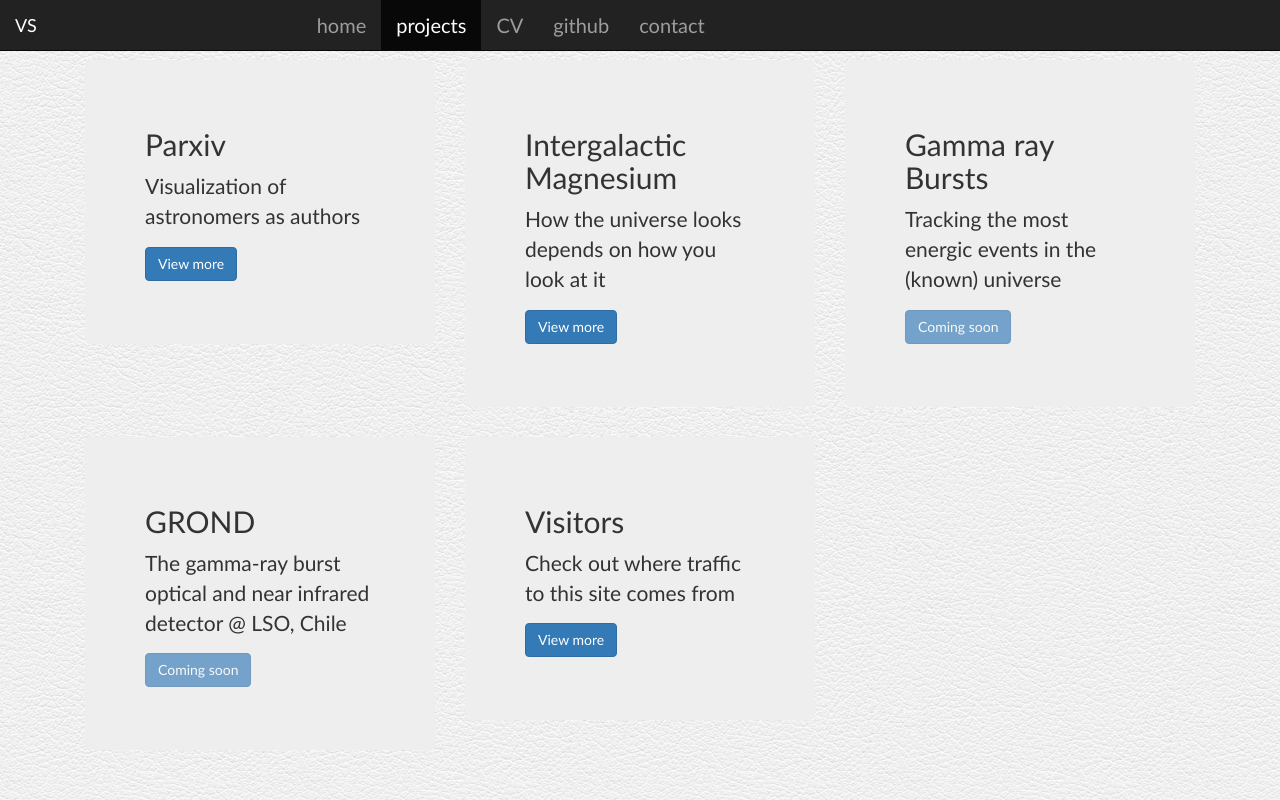
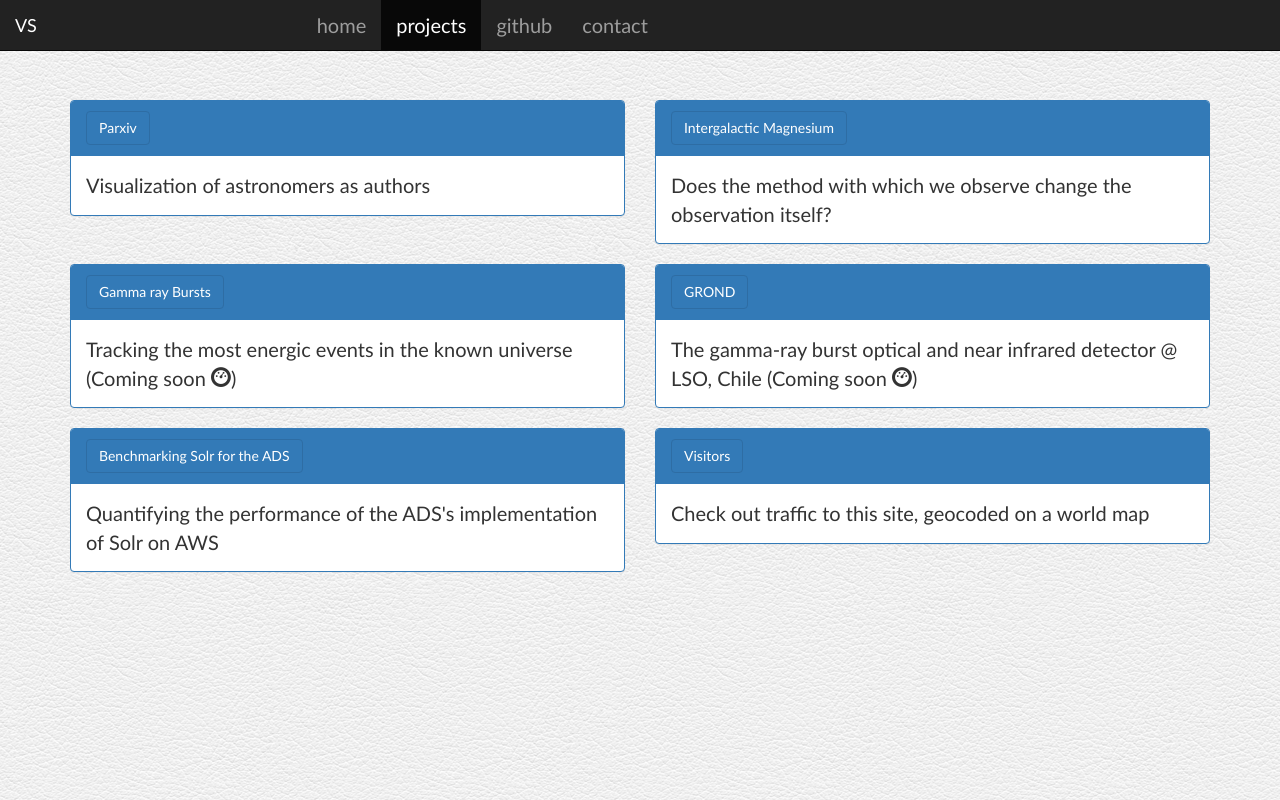
Before and after one commit to vsudilov/vss-flask, a Flask app: page /projects/ in a window 1280 px wide. Run offline with Flask 2, Linux system fonts and the light colour scheme; some libraries are stand-ins or nearby versions.

Commit message:
solr-benchmarking live; updates to projects layout; about me at /home added

```diff
--- a/templates/navbar.html
+++ b/templates/navbar.html
@@ -13,7 +13,7 @@
       <ul class="nav navbar-nav" style="margin-left:20%;">
         <li {% if request.path == "/" %} class="active" {% endif %}><a href="/">home</a></li>
         <li {% if request.path == "/projects/" %} class="active" {% endif %}><a href="/projects/">projects</a></li>
-        <li {% if request.path == "/cv/" %} class="active" {% endif %}><a href="/cv/">CV</a></li>
+        <!-- <li {% if request.path == "/cv/" %} class="active" {% endif %}><a href="/cv/">CV</a></li> -->
         <li> <a href="https://github.com/vsudilov/">github</a></li>
         <li {% if request.path == "/contact/" %} class="active" {% endif %}><a href="/contact/">contact</a></li>
       </ul>
--- a/templates/projects.html
+++ b/templates/projects.html
@@ -1,9 +1,8 @@
 {% extends "base.html" %}
 {% block content %}
 <style>
-  .hero-unit {
-    width:250px;
-    height:200px;
+  .container {
+    margin-top: 2em;
   }
 </style>
 
@@ -12,90 +11,91 @@ $(document).ready(function(){
   $('btn.disabled').prop('disabled', true)
 });
 </script>
-<!--
-<div class="container-fluid">
-  <div class="col-md-12">
-      <div class="row">
-          <div class="col-sm-2"> -->
 
 
 <div class="container">
-  <div class="col-md-12">
-    <div class="row">
-      <div class="col-sm-4">
-        <div class="jumbotron">
-        <h2>Parxiv</h2>
-        <p>Visualization of astronomers as authors</p>
-        <p>
-        <a class="btn btn-primary btn-large" href="/projects/parxiv">
-        View more
-        </a>
-        </p>
+  <div class="row">
+    <div class="col-md-6">
+      <div class="panel panel-primary">
+        <div class="panel-heading">
+          <a class="btn btn-primary" href="/projects/parxiv">Parxiv</a>
+        </div>
+        <div class="panel-body">
+          Visualization of astronomers as authors
         </div>
       </div>
+    </div>
+  <!-- </div> -->
 
-      <div class="col-sm-4">
-        <div class="jumbotron">
-        <h2>Intergalactic Magnesium</h2>
-        <p>How the universe looks depends on how you look at it</p>
-        <p>
-        <a class="btn btn-primary btn-large" href="/projects/mgii">
-        View more
-        </a>
-        </p>
+  <!-- <div class="row"> -->
+    <div class="col-md-6">
+      <div class="panel panel-primary">
+        <div class="panel-heading">
+          <a class="btn btn-primary" href="/projects/mgii">Intergalactic Magnesium</a>
         </div>
-      </div>
-
-      <div class="col-sm-4">
-        <div class="jumbotron">
-        <h2>Gamma ray Bursts</h2>
-        <p>Tracking the most energic events in the (known) universe</p>
-        <p>
-        <a class="btn btn-primary btn-large disabled" href="#/projects/grbs">
-        Coming soon <i class="icon-time icon-white"></i>
-        </a>
-        </p>
-        </div>
-      </div>
-
-    </div>
-
-    <div class="row">
-      <div class="col-sm-4">
-        <div class="jumbotron">
-        <h2>GROND</h2>
-        <p>The gamma-ray burst optical and near infrared detector @ LSO, Chile</p>
-        <p>
-        <a class="btn btn-primary btn-large disabled" href="#/projects/grond">
-        Coming soon <i class="icon-time icon-white"></i>
-        </a>
-        </p>
-        </div>
-      </div>
-
-      <div class="col-sm-4">
-        <div class="jumbotron">
-        <h2>Visitors</h2>
-        <p>Check out where traffic to this site comes from</p>
-        <p>
-        <a class="btn btn-primary btn-large" href="/visitors/">
-        View more
-        </a>
-        </p>
+        <div class="panel-body">
+          Does the method with which we observe change the observation itself?
         </div>
       </div>
     </div>
   </div>
+
+  <div class="row">
+    <div class="col-md-6">
+      <div class="panel panel-primary">
+        <div class="panel-heading">
+          <a class="btn btn-primary" href="/projects/#grbs">Gamma ray Bursts</a>
+        </div>
+        <div class="panel-body">
+          Tracking the most energic events in the known universe (Coming soon <span class="glyphicon glyphicon-dashboard"></span>)
+        </div>
+      </div>
+    </div>
+  <!-- </div> -->
+
+  <!-- <div class="row"> -->
+    <div class="col-md-6">
+      <div class="panel panel-primary">
+        <div class="panel-heading">
+          <a class="btn btn-primary" href="/projects/#grond">GROND</a>
+        </div>
+        <div class="panel-body">
+          The gamma-ray burst optical and near infrared detector @ LSO, Chile (Coming soon <span class="glyphicon glyphicon-dashboard"></span>)
+        </div>
+      </div>
+    </div>
+  </div>
+
+
+  <div class="row">
+    <div class="col-md-6">
+      <div class="panel panel-primary">
+        <div class="panel-heading">
+          <a class="btn btn-primary" href="/projects/solr-benchmarking">Benchmarking Solr for the ADS</a>
+        </div>
+        <div class="panel-body">
+          Quantifying the performance of the ADS's implementation of Solr on AWS
+        </div>
+      </div>
+    </div>
+  <!-- </div> -->
+
+
+  <!-- <div class="row"> -->
+    <div class="col-md-6">
+      <div class="panel panel-primary">
+        <div class="panel-heading">
+          <a class="btn btn-primary" href="/visitors/">Visitors</a>
+        </div>
+        <div class="panel-body">
+          Check out traffic to this site, geocoded on a world map
+        </div>
+      </div>
+    </div>
+  </div>
+
+
 </div>
-<!-- <div class="span5">
-  <div class="hero-unit">
-  <h2>Heading</h2>
-  <p>Tagline</p>
-  <p>
-  <a class="btn btn-primary btn-large">
-  View more
-  </a>
-  </p>
-  </div>
-</div> -->
+
+
 {% endblock %}
```
Also changed, not shown: templates/grond.html (+9 -10 lines), templates/home.html (+41 -21 lines), templates/mgii.html (+18 -8 lines), static/images/vss_photo.jpg (added), 1 other file.
